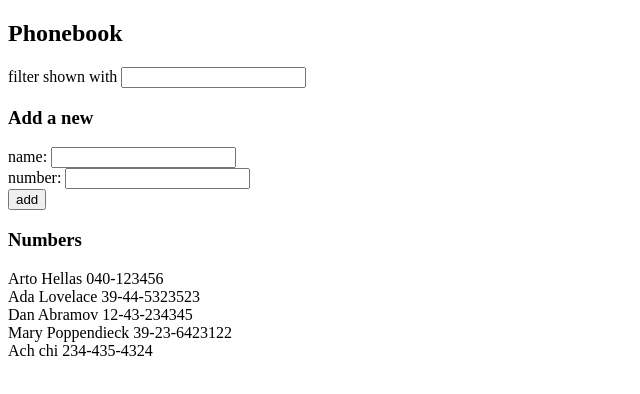
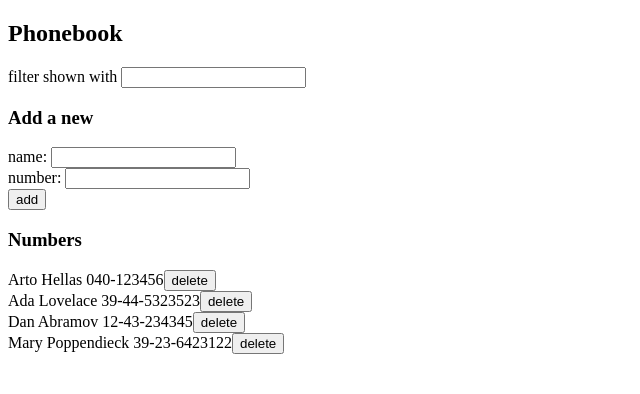
Before and after one commit to AcharaChisomSolomon/fullstack-open, a React (Vite) app in the folder part2/phonebook/fe/: page / in a window 1280 px wide. Shown: the top 394 px of the page, without its empty margins (0-640 px from the left). Built offline with nearby package versions, Linux system fonts and the light colour scheme; data requests are answered from the project's data file.

Commit message:
2.14 done

```diff
--- a/part2/phonebook/fe/db.json
+++ b/part2/phonebook/fe/db.json
@@ -19,11 +19,6 @@
       "name": "Mary Poppendieck",
       "number": "39-23-6423122",
       "id": "4"
-    },
-    {
-      "id": "6a1f",
-      "name": "Ach chi",
-      "number": "234-435-4324"
     }
   ]
 }
--- a/part2/phonebook/fe/src/App.jsx
+++ b/part2/phonebook/fe/src/App.jsx
@@ -51,6 +51,18 @@
     : persons;
 
 
+  const handleDelete = (id) => {
+    const person = persons.find((person) => person.id === id);
+    if (window.confirm(`Delete ${person.name}?`)) {
+      personService
+        .remove(id)
+        .then(() => {
+          setPersons(persons.filter((person) => person.id !== id));
+        });
+    }
+  }
+
+
   return (
     <div>
 
@@ -72,6 +84,7 @@
       <h3>Numbers</h3>
       <Persons
         persons={personsToShow}
+        handleDelete={handleDelete}
       />
 
     </div>
--- a/part2/phonebook/fe/src/components/Persons.jsx
+++ b/part2/phonebook/fe/src/components/Persons.jsx
@@ -1,8 +1,11 @@
-const Persons = ({ persons }) => {
+const Persons = ({ persons, handleDelete }) => {
     return (
         <div>
             {persons.map((person) => (
-                <div key={person.id}>{person.name} {person.number}</div>
+                <div key={person.id}>
+                    {person.name} {person.number}
+                    <button onClick={() => handleDelete(person.id)}>delete</button>
+                </div>
             ))}
         </div>
     );
--- a/part2/phonebook/fe/src/services/persons.js
+++ b/part2/phonebook/fe/src/services/persons.js
@@ -9,4 +9,8 @@
     return axios.post(baseUrl, newPerson).then((response) => response.data);
 }
 
-export default { getAll, create };
+const remove = (id) => {
+    return axios.delete(`${baseUrl}/${id}`);
+}
+
+export default { getAll, create, remove };
```
